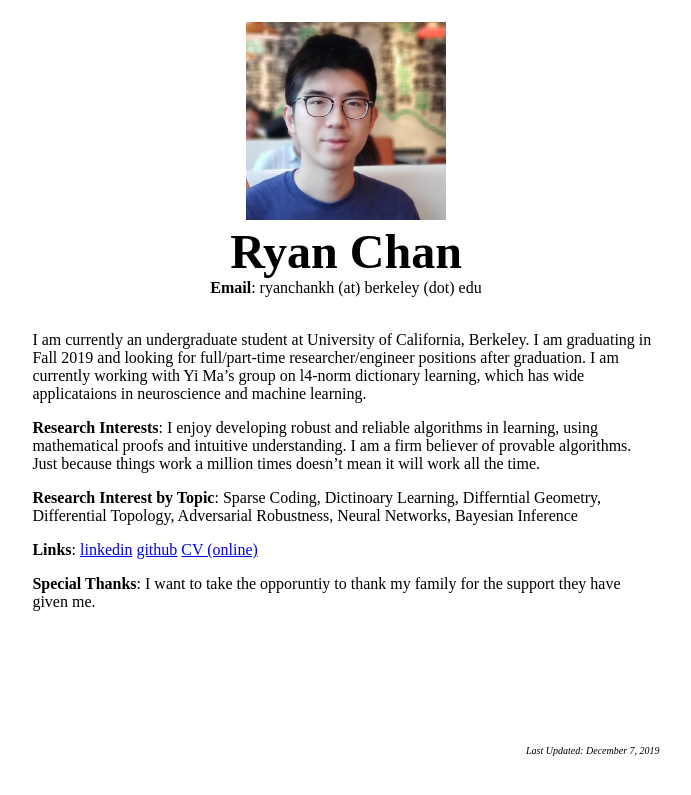
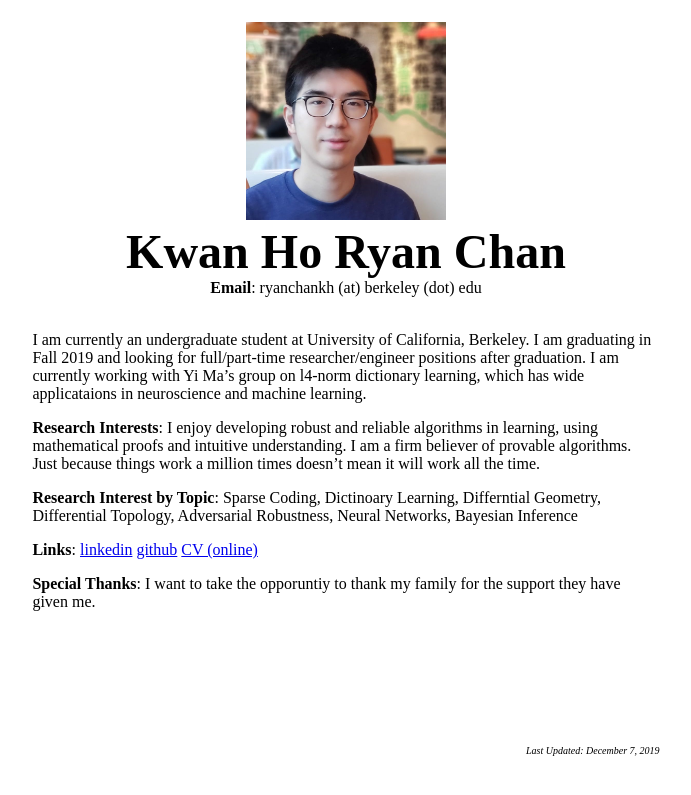
Before and after one commit to ryanchankh/ryanchankh.github.io, a Jekyll site: the page built from index.md, in a window 1280 px wide. Shown: the top 795 px of the page, without its empty margins (294-985 px from the left). Built offline with Jekyll 4.4.1, drawn with Linux system fonts in a browser that asks for light colours.

Commit message:
update name

```diff
--- a/index.md
+++ b/index.md
@@ -4,7 +4,7 @@ layout: default
 ---
 
 <center><img src="headshot.jpg" alt="headshot" width="200"/></center>
-<center><strong><font size="10">Ryan Chan</font></strong></center>
+<center><strong><font size="10">Kwan Ho Ryan Chan</font></strong></center>
 <center><strong>Email</strong>: ryanchankh (at) berkeley (dot) edu <br></center>
 <br>
 I am currently an undergraduate student at University of California, Berkeley. I am graduating in Fall 2019 and looking for full/part-time researcher/engineer positions after graduation. I am currently working with Yi Ma's group on l4-norm dictionary learning, which has wide applicataions in neuroscience and machine learning.
```
Also changed, not shown: 1 other file.
